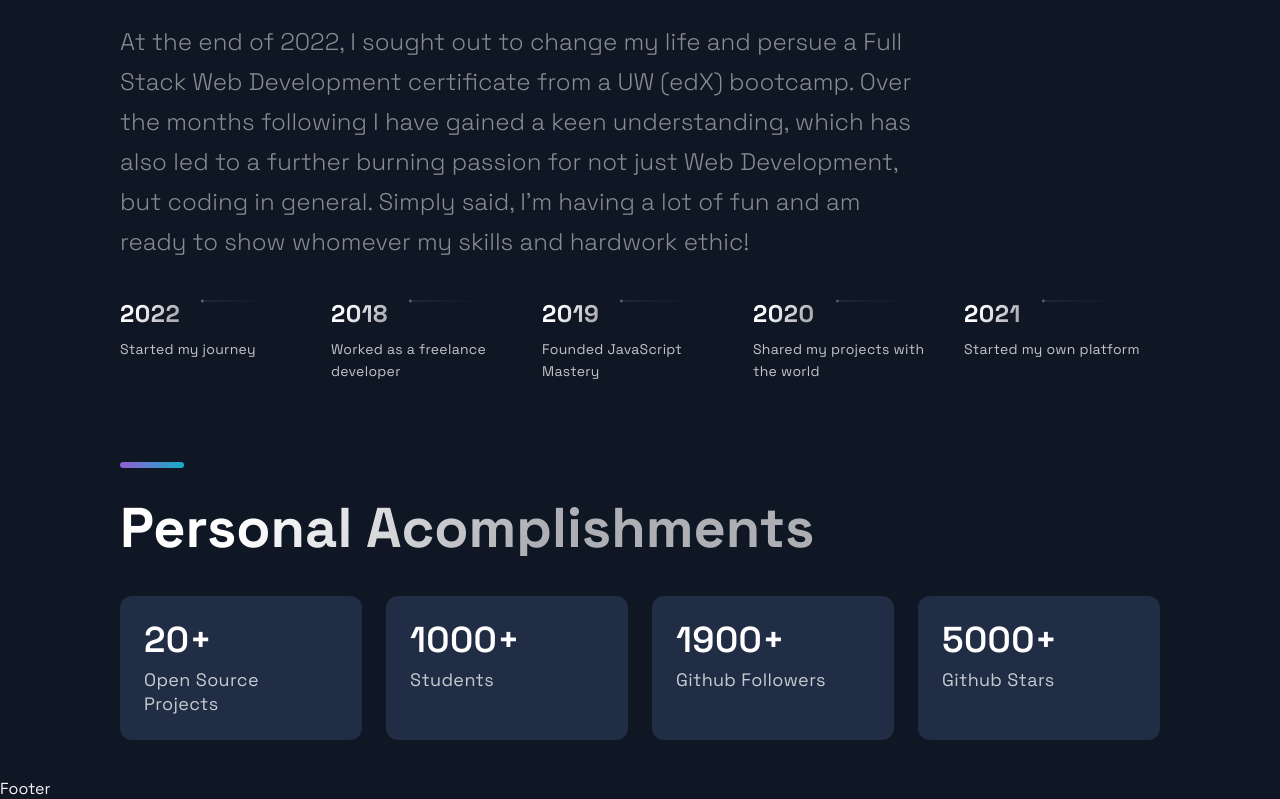
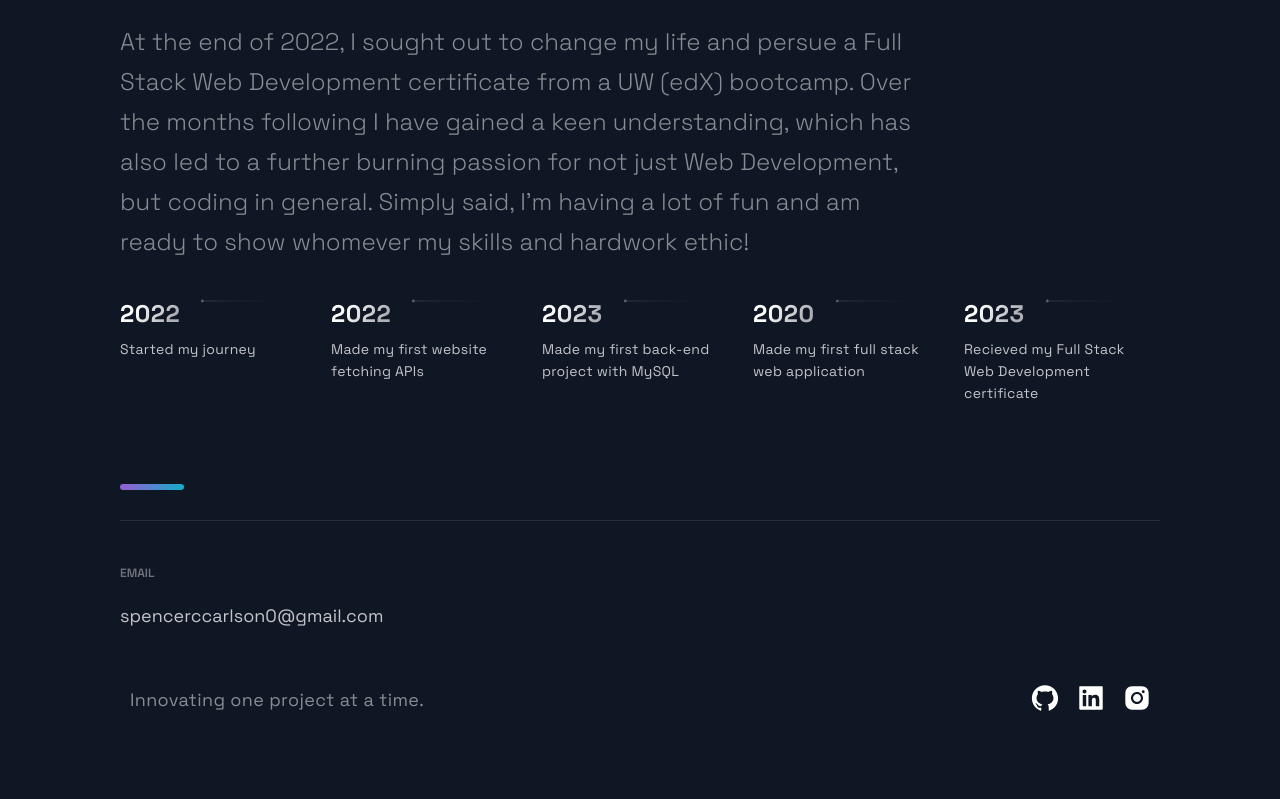
Before and after one commit to anomic84/portfolio, a Next.js app: page / in a window 1280 px wide. Shown: the part 2948-3747 px from the top of the page. After the commit the page ends 3723 px from the top, so only its background shows below. Built offline with nearby package versions, Linux system fonts and the light colour scheme.

Commit message:
made folders/files and basic css beginnings

```diff
--- a/src/components/Footer/Footer.js
+++ b/src/components/Footer/Footer.js
@@ -6,9 +6,34 @@ import { CompanyContainer, FooterWrapper, LinkColumn, LinkItem, LinkList, LinkTi
 
 const Footer = () => {
   return (
-    <div>
-      Footer
-    </div>
+    <FooterWrapper>
+      <LinkList>
+        {/* <LinkColumn>
+          <LinkTitle>Call</LinkTitle>
+          <LinkItem href="tel:425-737-0854">425-737-0854</LinkItem>
+        </LinkColumn> */}
+        <LinkColumn>
+          <LinkTitle>Email</LinkTitle>
+        <LinkItem href="mailto:spencerccarlson0@gmail.com">spencerccarlson0@gmail.com</LinkItem>
+        </LinkColumn>
+      </LinkList>
+      <SocialIconsContainer>
+        <CompanyContainer>
+          <Slogan>Innovating one project at a time.</Slogan>
+        </CompanyContainer>
+        <SocialContainer>
+          <SocialIcons href="https://github.com/anomic84">
+            <AiFillGithub size="3rem" />
+          </SocialIcons>
+          <SocialIcons href="https://www.linkedin.com/in/spencer-carlson-59054a259/">
+            <AiFillLinkedin size="3rem" />
+          </SocialIcons>
+          <SocialIcons href="https://www.instagram.com/spencercarlsonmusic/">
+            <AiFillInstagram size="3rem" />
+          </SocialIcons>
+        </SocialContainer>
+      </SocialIconsContainer>
+    </FooterWrapper>
   );
 };
 
--- a/src/components/Technologies/Technologies.js
+++ b/src/components/Technologies/Technologies.js
@@ -1,5 +1,5 @@
 import React from 'react';
-import { DiFirebase, DiReact, DiZend } from 'react-icons/di';
+import { DiFirebase, DiMysql, DiNodejs, DiNpm, DiReact, DiSass, DiZend } from 'react-icons/di';
 import { Section, SectionDivider, SectionText, SectionTitle } from '../../styles/GlobalComponents';
 import { List, ListContainer, ListItem, ListParagraph, ListTitle } from './TechnologiesStyles';
 
@@ -18,14 +18,14 @@ const Technologies = () => (
         </ListContainer>
       </ListItem>
       <ListItem>
-        <DiFirebase size="3rem" />
+        <DiNpm size="3rem" />
         <ListContainer>
           <ListTitle>Back-End</ListTitle>
           <ListParagraph> Experience with <br />Node, MySql2, Sequelize, MongoDB, and Firebase</ListParagraph>
         </ListContainer>
       </ListItem>
       <ListItem>
-        <DiZend size="3rem" />
+        <DiSass size="3rem" />
         <ListContainer>
           <ListTitle>Design</ListTitle>
           <ListParagraph> Experience with <br />Tailwind, SCSS, and <br />Styled-Components</ListParagraph>
--- a/src/constants/constants.js
+++ b/src/constants/constants.js
@@ -39,8 +39,8 @@ export const projects = [
 
 export const TimeLineData = [
   { year: 2022, text: 'Started my journey', },
-  { year: 2018, text: 'Worked as a freelance developer', },
-  { year: 2019, text: 'Founded JavaScript Mastery', },
-  { year: 2020, text: 'Shared my projects with the world', },
-  { year: 2021, text: 'Started my own platform', },
+  { year: 2022, text: 'Made my first website fetching APIs', },
+  { year: 2023, text: 'Made my first back-end project with MySQL', },
+  { year: 2020, text: 'Made my first full stack web application', },
+  { year: 2023, text: 'Recieved my Full Stack Web Development certificate', },
 ];
--- a/src/pages/index.js
+++ b/src/pages/index.js
@@ -17,7 +17,7 @@ const Home = () => {
       <Projects />
       <Technologies />
       <Timeline />
-      <Acomplishments />
+      {/* <Acomplishments /> */}
     </Layout>
   );
 };
```
